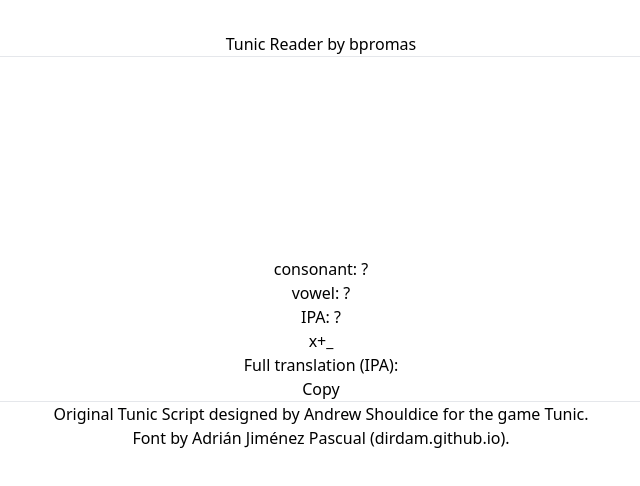
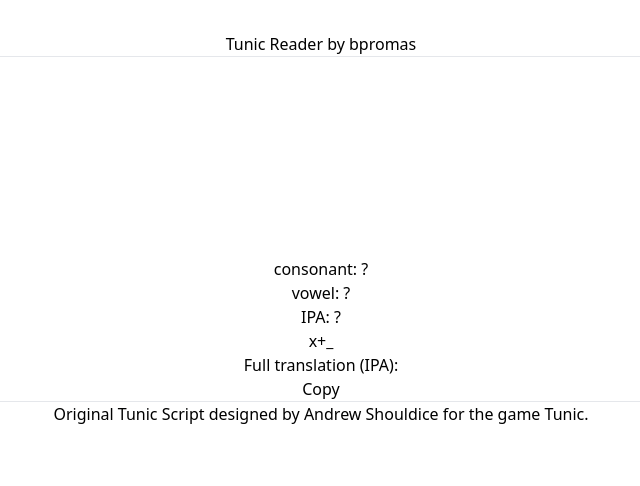
Before and after one commit to bpromas/tunic-reader, a React (Vite) app: page / in a window 1280 px wide. Shown: the top 486 px of the page, without its empty margins (319-959 px from the left). Built offline with nearby package versions, Linux system fonts and the light colour scheme.

Commit message:
Fix spacing

```diff
--- a/src/CharacterCanvas.tsx
+++ b/src/CharacterCanvas.tsx
@@ -110,7 +110,7 @@ function CharacterCanvas({isCharacter, index, onChange}) {
         <div>IPA: {ipaString || "?"}</div>
       </div>
     </div>
-  ) : (<div className='w-10 bg-white/5'></div>)
+  ) : (<div className='w-[50px] bg-white/5'></div>)
 }
 
 export default CharacterCanvas
--- a/src/Footer.tsx
+++ b/src/Footer.tsx
@@ -2,7 +2,6 @@ function Footer() {
   return (
     <div className="flex-grow-0 mt-4">
       <p>Original Tunic Script designed by Andrew Shouldice for the game Tunic.</p>
-      <p>Font by Adrián Jiménez Pascual (dirdam.github.io).</p>
     </div>
   )
 }
```
